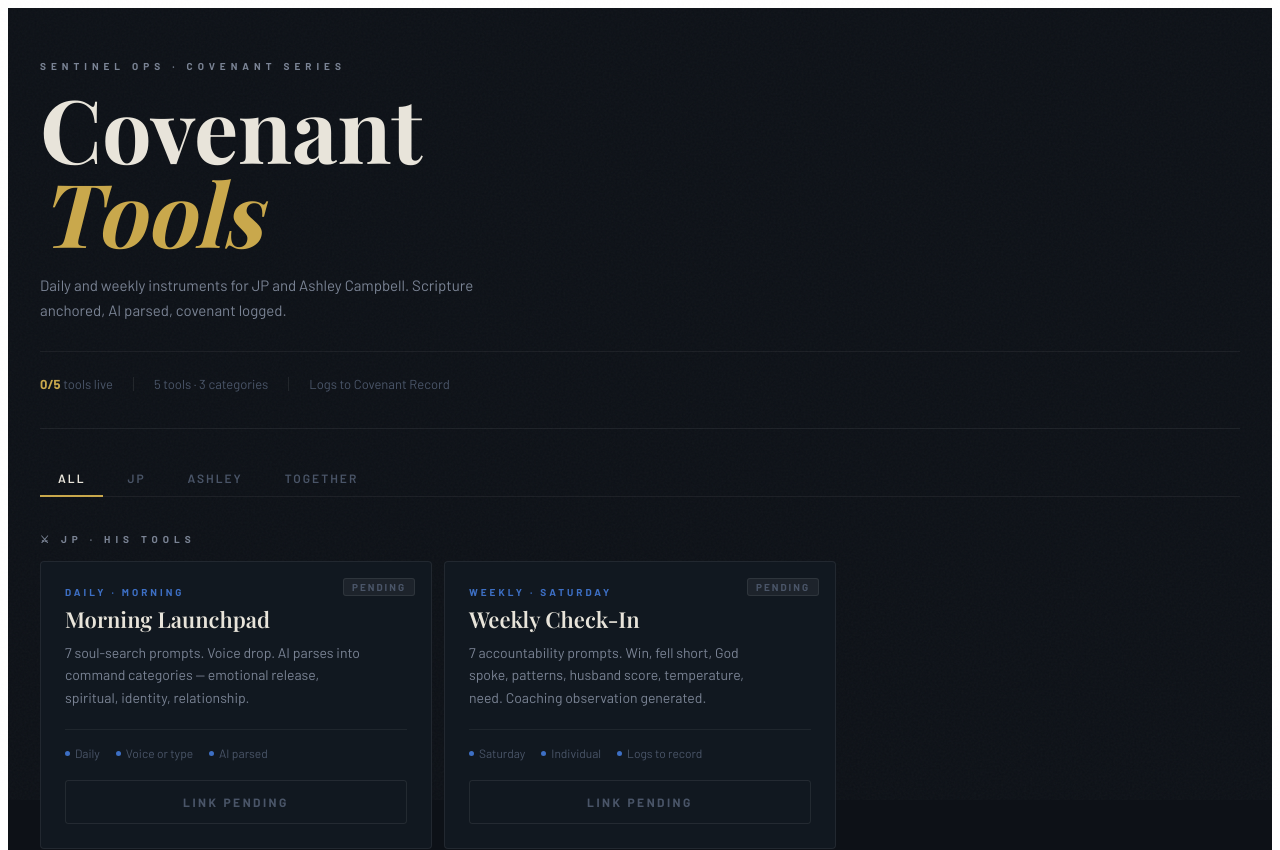
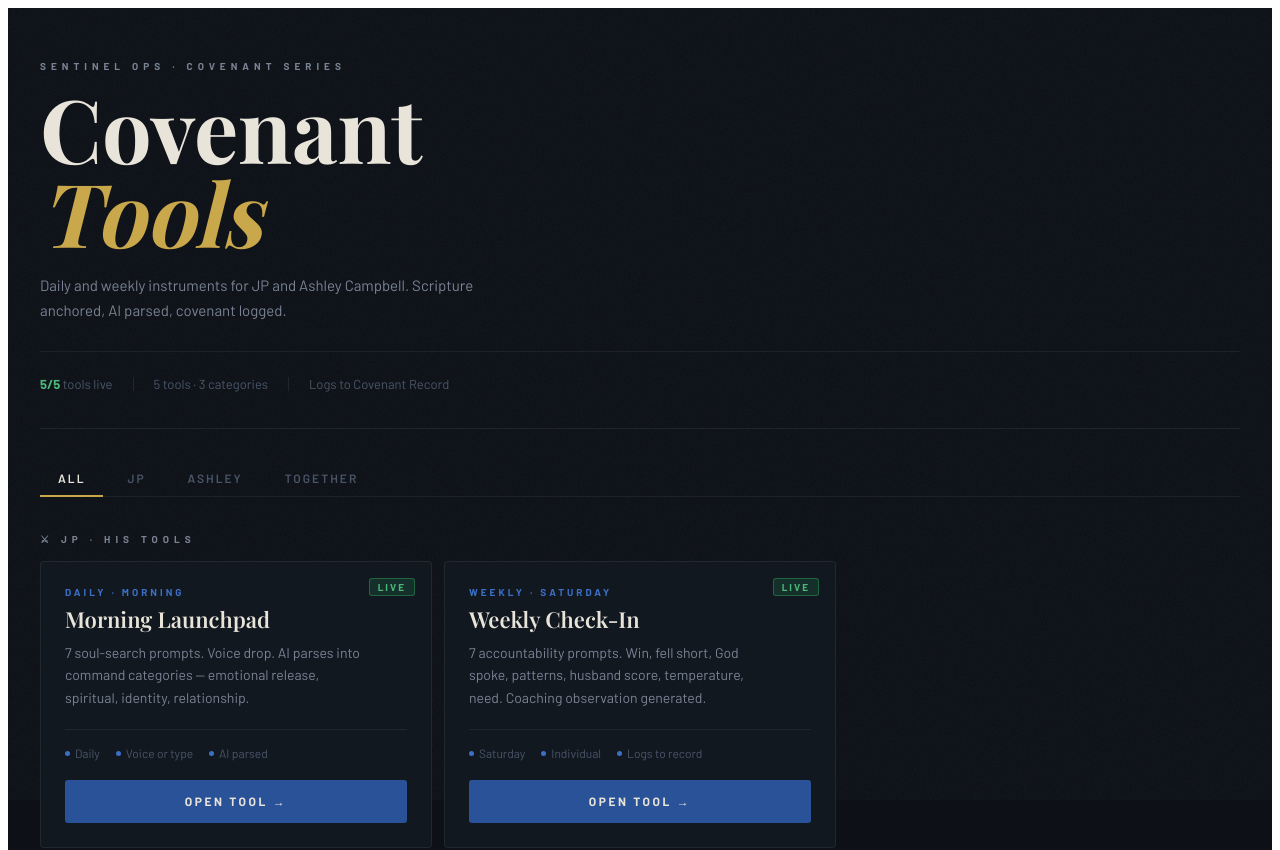
Before and after one commit to thejpcampbell/covenant-tools, a React (Vite) app: page / in a window 1280 px wide. Shown: the top 850 px of the page. Built offline with nearby package versions, Linux system fonts and the light colour scheme; a web font is replaced by a local one.

Commit message:
wire artifact links

```diff
--- a/src/components/Hub.jsx
+++ b/src/components/Hub.jsx
@@ -4,11 +4,11 @@ import React, { useState } from 'react'
 // PASTE YOUR CLAUDE ARTIFACT LINKS HERE
 // ══════════════════════════════════════════════════════════════
 const LINKS = {
-  jp_launchpad:      'PASTE_JP_LAUNCHPAD_LINK_HERE',
-  ashley_launchpad:  'PASTE_ASHLEY_LAUNCHPAD_LINK_HERE',
-  jp_checkin:        'PASTE_JP_CHECKIN_LINK_HERE',
-  ashley_checkin:    'PASTE_ASHLEY_CHECKIN_LINK_HERE',
-  sunday_closing:    'PASTE_SUNDAY_CLOSING_LINK_HERE',
+  jp_launchpad:      'https://claude.ai/public/artifacts/9b698001-3ccf-44a6-878e-be728fc911a1',
+  ashley_launchpad:  'https://claude.ai/public/artifacts/dea9efde-f9e9-4a7d-aa2a-dcc537c9d030',
+  jp_checkin:        'https://claude.ai/public/artifacts/0dc6d3a4-b3ec-452f-831a-3decddf914f8',
+  ashley_checkin:    'https://claude.ai/public/artifacts/87e2c1d0-6590-4e70-a5f6-2071f6856d5d',
+  sunday_closing:    'https://claude.ai/public/artifacts/e3017fe2-f0bd-46e5-ba70-038a89e50e09',
 }
 // ══════════════════════════════════════════════════════════════
 
```
